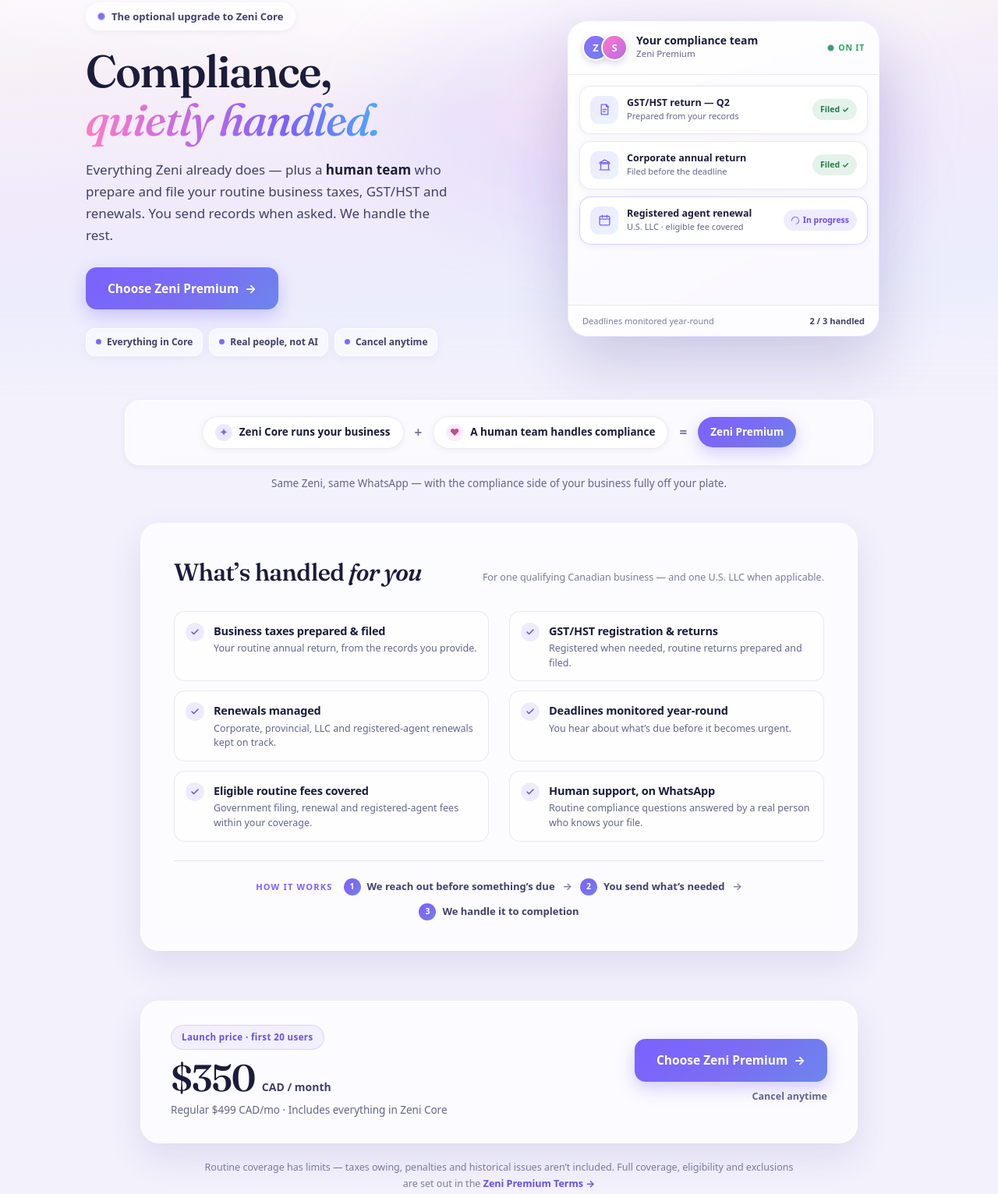
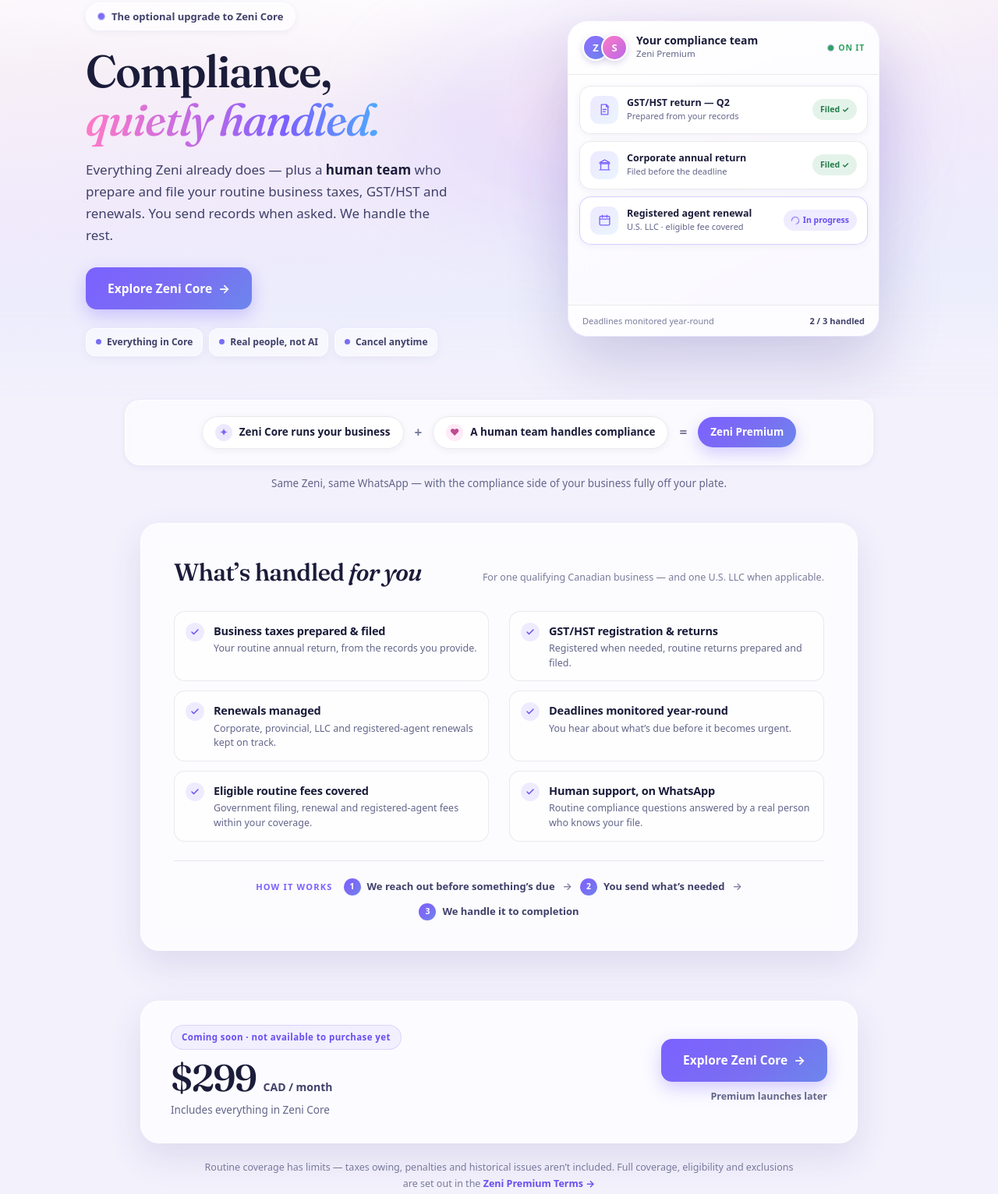
Before and after one commit to aneurin9/zeni-website, a plain HTML site: page premium/index.html in a window 1280 px wide. Shown: the part 126-1658 px from the top of the page at 78% size. Drawn offline with Linux system fonts and the light colour scheme.

Commit message:
Stage revised Zeni subscription pricing in premium/index.html

```diff
--- a/premium/index.html
+++ b/premium/index.html
@@ -249,7 +249,7 @@
         <h1>Compliance, <em class="g2">quietly handled.</em></h1>
         <p class="hero-sub">Everything Zeni already does — plus a <b>human team</b> who prepare and file your routine business taxes, GST/HST and renewals. You send records when asked. We handle the rest.</p>
         <div class="hero-actions">
-          <a class="btn btn-primary btn-lg" href="/#pricing">Choose Zeni Premium <span class="arr">→</span></a>
+          <a class="btn btn-primary btn-lg" href="/#pricing">Explore Zeni Core <span class="arr">→</span></a>
         </div>
         <div class="hero-chips">
           <span class="chip"><span class="dot"></span>Everything in Core</span>
@@ -362,13 +362,13 @@
     <div class="wrap">
       <div class="price-card reveal">
         <div class="up-copy">
-          <div class="launch-badge">Launch price · first 20 users</div>
-          <div class="price-line"><strong>$350</strong><small>CAD / month</small></div>
-          <div class="price-reg">Regular $499 CAD/mo · Includes everything in Zeni Core</div>
+          <div class="launch-badge">Coming soon · not available to purchase yet</div>
+          <div class="price-line"><strong>$299</strong><small>CAD / month</small></div>
+          <div class="price-reg">Includes everything in Zeni Core</div>
         </div>
         <div class="up-cta">
-          <a class="btn btn-primary btn-lg" href="/#pricing">Choose Zeni Premium <span class="arr">→</span></a>
-          <span class="price-sub">Cancel anytime</span>
+          <a class="btn btn-primary btn-lg" href="/#pricing">Explore Zeni Core <span class="arr">→</span></a>
+          <span class="price-sub">Premium launches later</span>
         </div>
       </div>
       <p class="terms-note reveal">Routine coverage has limits — taxes owing, penalties and historical issues aren’t included. Full coverage, eligibility and exclusions are set out in the <a href="/terms#premium">Zeni Premium Terms →</a></p>
```
